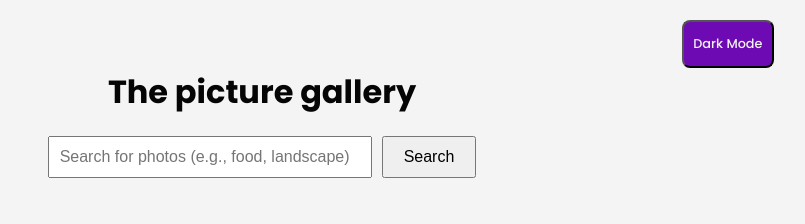
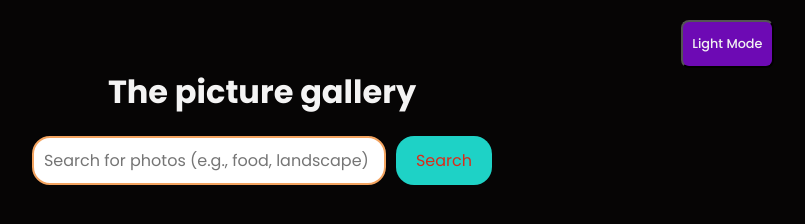
Before and after one commit to WaniGaurav/acumen-asmnt-gw, a plain HTML site: page index.html in a window 1280 px wide. Shown: the whole page, without its empty margins (378-1183 px from the left). Drawn offline with Linux system fonts and the light colour scheme.

Commit message:
2nd commit

```diff
--- a/index.html
+++ b/index.html
@@ -4,7 +4,7 @@
     <meta charset="UTF-8">
     <meta name="viewport" content="width=device-width, initial-scale=1.0">
     <link rel="stylesheet" href="style.css">
-    <title>Document</title>
+    <title>The picture gallery</title>
 </head>
 <body>
     <div class="container">
--- a/script.js
+++ b/script.js
@@ -1,6 +1,6 @@
-let a = true;
+let a = false;
 let btn = document.getElementById("btn-chng-mode");
-btn.innerHTML = "Dark Mode";
+btn.innerHTML = "Light Mode";
 btn.addEventListener("click", function (e) {
   e.preventDefault;
   if (a) {
@@ -44,13 +44,13 @@ async function fetchPictures(imgSearchName) {
         const response = await fetch(url);
         const data = await response.json();
         // console.log(data.results);
-        displayPictures(data.results);
+        apiPicturesDisplay(data.results);
     } catch (error) {
         alert('Error fetching images:', error);
     }
 }
 
-let displayPictures = (images) => {
+let apiPicturesDisplay = (images) => {
     const gallery = document.getElementById('gallery');
     gallery.innerHTML = '';
 
--- a/style.css
+++ b/style.css
@@ -4,11 +4,11 @@
     padding: 0;
 }
 :root{
-    --clr-primary : #060505;
+    --clr-primary : #f4f4f4;
 }
 body {
     font-family: Poppins, Arial, sans-serif;
-    background-color: #f4f4f4;
+    background-color: #060505;
     /* background-color: #0b0b0b; */
 }
 
@@ -49,16 +49,24 @@ body {
 }
 
 #searchBox {
-    width: min(100%, 300px);
+    font-family: Poppins;
+    width: min(100%, 330px);
     padding: 10px;
     font-size: 16px;
+    border: 2px solid sandybrown;
+    border-radius: 18px;
 }
 
 #searchBtn {
+    font-family: Poppins;
     padding: 10px 20px;
     font-size: 1rem;
     margin-left: 10px;
     cursor: pointer;
+    border: 0;
+    border-radius: 18px;
+    color: #db2b1b;
+    background-color: #1ed2c6;
 }
 
 .gallery {
```
Also changed, not shown: 5 other files.
